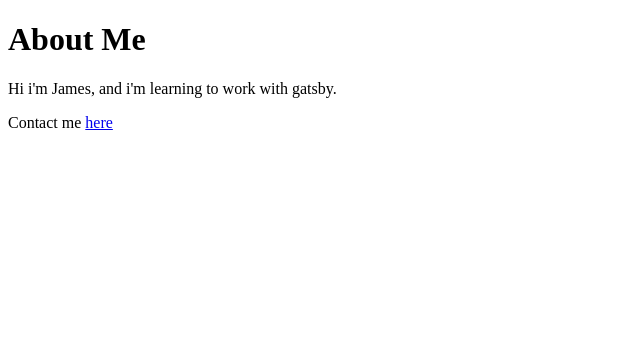
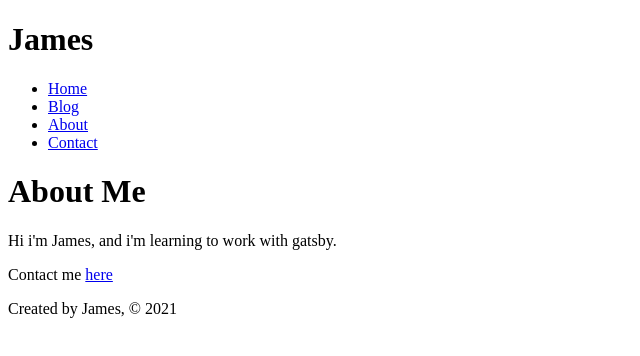
Before and after one commit to megagigaultra/Gatsby, a Gatsby site: page /about in a window 1280 px wide. Shown: the whole page, without its empty margins (0-640 px from the left). Built offline with nearby package versions, Linux system fonts and the light colour scheme; Gatsby itself is replaced by a stand-in of ours.

Commit message:
Shared Components
Navigation

```diff
--- /dev/null
+++ b/src/components/footer.js
@@ -0,0 +1,11 @@
+import React from 'react'
+
+const Footer = () => {
+  return(
+    <footer>
+        <p>Created by James, © 2021</p>
+    </footer>
+  )
+}
+
+export default Footer
--- /dev/null
+++ b/src/components/header.js
@@ -0,0 +1,28 @@
+import React from 'react'
+import { Link } from 'gatsby'
+
+const Header = () => {
+  return(
+    <header>
+        <h1>James</h1>
+        <nav>
+            <ul>
+                <li>
+                    <Link to="/">Home</Link>
+                </li>
+                <li>
+                    <Link to="/blog">Blog</Link>
+                </li>
+                <li>
+                    <Link to="/about">About</Link>
+                </li>
+                <li>
+                    <Link to="/contact">Contact</Link>
+                </li>
+            </ul>
+        </nav>
+    </header>
+  )
+}
+
+export default Header
--- a/src/pages/about.js
+++ b/src/pages/about.js
@@ -1,12 +1,17 @@
 import { Link } from 'gatsby'
 import React from 'react'
+
+import Footer from '../components/footer'
+import Header from '../components/header'
 
 const AboutPage = () => {
   return(
     <div>
-      <h1>About Me</h1>
-      <p>Hi i'm James, and i'm learning to work with gatsby.</p>
-      <p>Contact me <Link to="/contact">here</Link></p>
+        <Header />
+        <h1>About Me</h1>
+        <p>Hi i'm James, and i'm learning to work with gatsby.</p>
+        <p>Contact me <Link to="/contact">here</Link></p>
+        <Footer />
     </div>
   )
 }
--- a/src/pages/index.js
+++ b/src/pages/index.js
@@ -1,12 +1,17 @@
 import React from 'react'
 import { Link } from 'gatsby'
+
+import Footer from '../components/footer'
+import Header from '../components/header'
 
 const IndexPage = () => {
   return(
     <div>
+      <Header />
       <h1>Hello</h1>
       <h2>I'm James, a not so fullstack developer</h2>
       <p>Need a developer? <Link to="/contact">Contact me</Link></p>
+      <Footer />
     </div>
   )
 }
```
Also changed, not shown: src/pages/blog.js (+7 -2 lines), src/pages/contact.js (+7 -2 lines).
